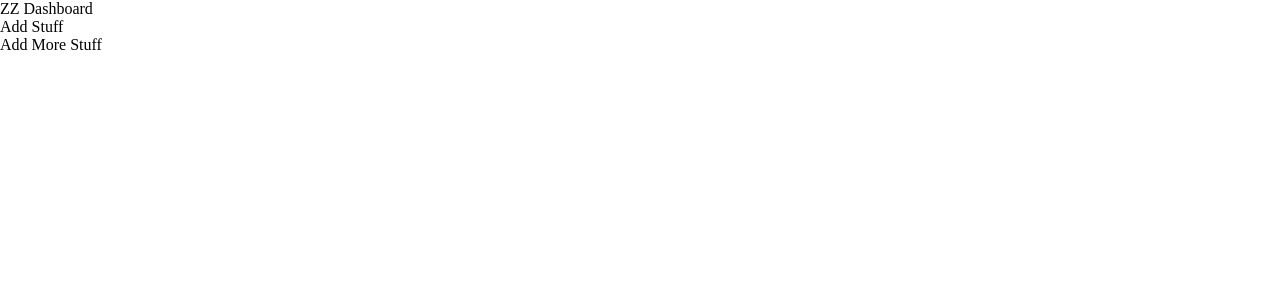
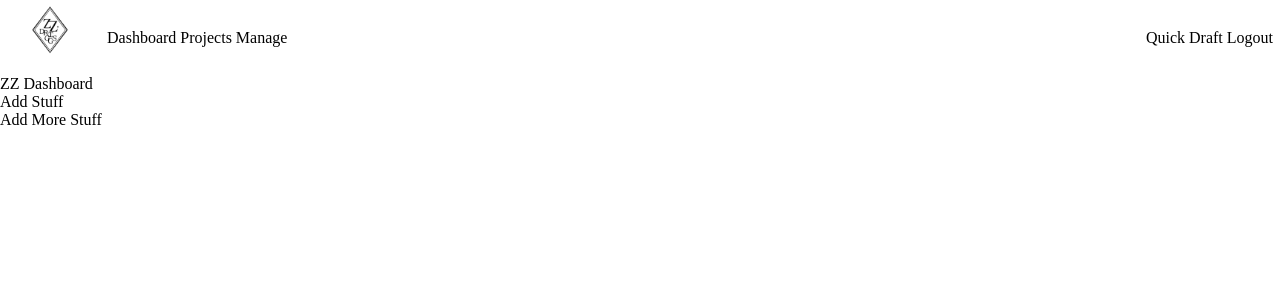
Before and after one commit to astaiglesia/enterprise-poc, a React (Create React App) app: page /dashboard in a window 1280 px wide. Shown: the top 300 px of the page. Built offline with nearby package versions, Linux system fonts and the light colour scheme.

Commit message:
add main header across routes

```diff
--- a/src/App.jsx
+++ b/src/App.jsx
@@ -16,7 +16,7 @@ import { Routes, Route, Link } from "react-router-dom";
 import Login from './features/LoginPage/LoginPage';
 import Dashboard from './features/DashboardPage/Dashboard';
 import Projects from './features/ProjectsViewPage/ProjectsViewPage';
-import EditProject from './features/EditProjectPage/EditProjectPage';
+import ManageProject from './features/EditProjectPage/EditProjectPage';
 import Error404 from './features/Error404Page/Error404Page';
 
 
@@ -27,7 +27,7 @@ const App = () => {
       <Route path="/" element={<Login />} />
       <Route path="/dashboard" element={<Dashboard />} />
       <Route path="/projects" element={<Projects />} />
-      <Route path="/edit" element={<EditProject />} />
+      <Route path="/manage" element={<ManageProject />} />
       <Route path="*" element={<Error404 />} />
     </Routes>
   )
--- a/src/components/MainHeader/MainHeader.jsx
+++ b/src/components/MainHeader/MainHeader.jsx
@@ -1,15 +1,38 @@
 import React from "react";
+import { Link, NavLink } from "react-router-dom";
 
-import styles from  './MainHeader.module.css';
+import styles from  "./MainHeader.module.css";
+import zzSmallLogo from "../../assets/images/mstile-150x150.png"
 
 const MainHeader = () => {
 
   return (
     <header className={styles['main-header']}>
-      <div className={styles.logo}>sunset-sessions</div>
+
+      <div className={styles['main-nav']}>
+        <img classname={styles['logo-header']}
+            src={zzSmallLogo}
+            alt="zz logo"
+            width="100"
+            height="100" >
+        </img>
+        <nav>
+          <Link className={styles.navlink} to="/dashboard" >Dashboard</Link>
+          <NavLink className={styles.navlink} to="/projects" >Projects</NavLink>
+          <Link className={styles.navlink} to="/manage" >Manage</Link>
+        </nav>
+      </div>
+
+
+
+
       <nav>
-        codesplit to a nav component and add your nav items, <a href="https://a11y-style-guide.com/style-guide/section-navigation.html">remember to make it accessible!</a>
+        <Link className={styles.navlink} to="/projects">Quick Draft</Link>
+        <Link className={styles.navlink} to="/">Logout</Link>
       </nav>
+        {/* <div>
+            codesplit to a nav component and add your nav items, <a href="https://a11y-style-guide.com/style-guide/section-navigation.html">remember to make it accessible!</a>
+        </div> */}
     </header>
   )
 }
--- a/src/components/MainHeader/MainHeader.module.css
+++ b/src/components/MainHeader/MainHeader.module.css
@@ -1,14 +1,43 @@
 .main-header {
-  border: 3px dashed grey;
+  /* border: 3px dashed grey; */
   height: 75px;
-  background-color: aliceblue;
+  /* background-color: aliceblue; */
 
   display: flex;
-  justify-content: flex-start;
+  justify-content: space-between;
   align-items: center;
 }
 
+.main-nav {
+  display: flex;
+  /* border: thin solid green; */
+}
+
+.logo-header {
+  /* border: thin solid red; */
+  margin: 0;
+}
+
 nav {
-  border: 2px solid red;
+  /* border: thin solid blue; */
   margin: 5px;
+  display: flex;
+  justify-content: center;
 }
+
+.navlink {
+  /* border: thin solid orange; */
+  margin: 2px;
+  text-decoration: none;
+
+  display: flex;
+  align-items: center;
+}
+
+.navlink:hover, .navlink:focus {
+  color: orangered;
+}
+
+.navlink:active {
+  color: blue;
+}
--- a/src/features/DashboardPage/Dashboard.jsx
+++ b/src/features/DashboardPage/Dashboard.jsx
@@ -12,12 +12,15 @@
 
 import React from 'react';
 
-import styles from './Dashboard.module.css'
+import styles from './Dashboard.module.css';
+
+import MainHeader from '../../components/MainHeader/MainHeader';
 
 const DashboardPage = () => {
 
   return (
     <React.Fragment>
+      <MainHeader />
       <div>ZZ Dashboard</div>
       <div>Add Stuff</div>
       <div>Add More Stuff</div>
--- a/src/features/EditProjectPage/EditProjectPage.jsx
+++ b/src/features/EditProjectPage/EditProjectPage.jsx
@@ -9,14 +9,18 @@
 * ********************************************************
 */
 
-import React from 'react';
+import React from "react";
 
-import styles from './EditProjectPage.module.css'
+import styles from "./EditProjectPage.module.css";
+
+import MainHeader from "../../components/MainHeader/MainHeader";
+
 
 const EditProjectPage = () => {
 
   return (
     <React.Fragment>
+      <MainHeader />
       <div>Page to Edit Orders From</div>
     </React.Fragment>
   )
--- a/src/features/LoginPage/LoginPage.jsx
+++ b/src/features/LoginPage/LoginPage.jsx
@@ -1,4 +1,4 @@
-import React, { useState} from 'react';
+import React from 'react';
 import { useSelector } from 'react-redux';
 import { useDispatch } from 'react-redux';
 
@@ -47,8 +47,6 @@ const LoginPage = () => {
 
       <main className={styles.loginMain}>
         <img src={zzLogo} alt="zz brand logo"></img>
-
-
       </main>
 
       <footer className={styles['login-footer']}>
--- a/src/features/LoginPage/LoginPage.module.css
+++ b/src/features/LoginPage/LoginPage.module.css
@@ -35,7 +35,7 @@
 
 .login-header button:hover, button:focus {
   font-size: 14px;
-  color: red;
+  color: orangered;
 }
 
 
```
Also changed, not shown: src/assets/images/logo.png (deleted). Lines whose indentation alone changed are shown as unchanged.
